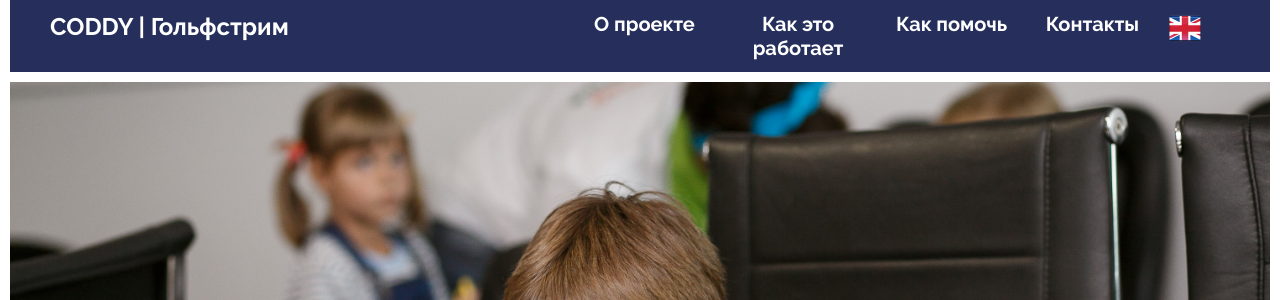
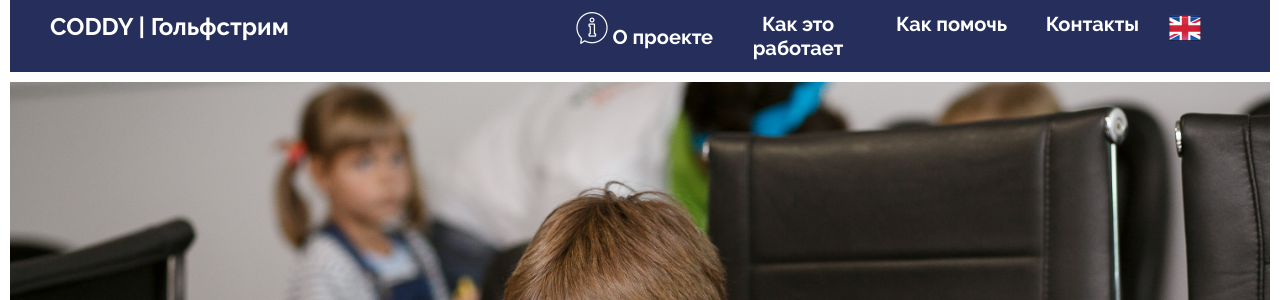
Before and after one commit to Inferno1489/CoddyCharity, a Django app: page / in a window 1280 px wide. Shown: the top 300 px of the page. Run offline with Django 3.2, Linux system fonts and the light colour scheme; data comes from the database, SQL or seed files in the repository.

Commit message:
flat-icons

```diff
--- a/templates/main.html
+++ b/templates/main.html
@@ -24,7 +24,10 @@
                 <div class="drop-menu">
                     <img src="{% static 'img/drop-menu-icon2.png' %}" alt="Drop menu" align="right">
                 </div>
-                <a href="#pre1">О проекте</a>
+                <div class="aboutproj">
+                    <img src="{% static 'img/help-icon.png' %}" alt="About project">
+                    <a href="#pre1">О проекте</a>
+                </div>
                 <a href="#pre2">Как это работает</a>
                 <a href="#pre3">Как помочь</a>
                 <a href="#pre4">Контакты</a>
```
Also changed, not shown: coddy/static/img/help-icon.png (added).
